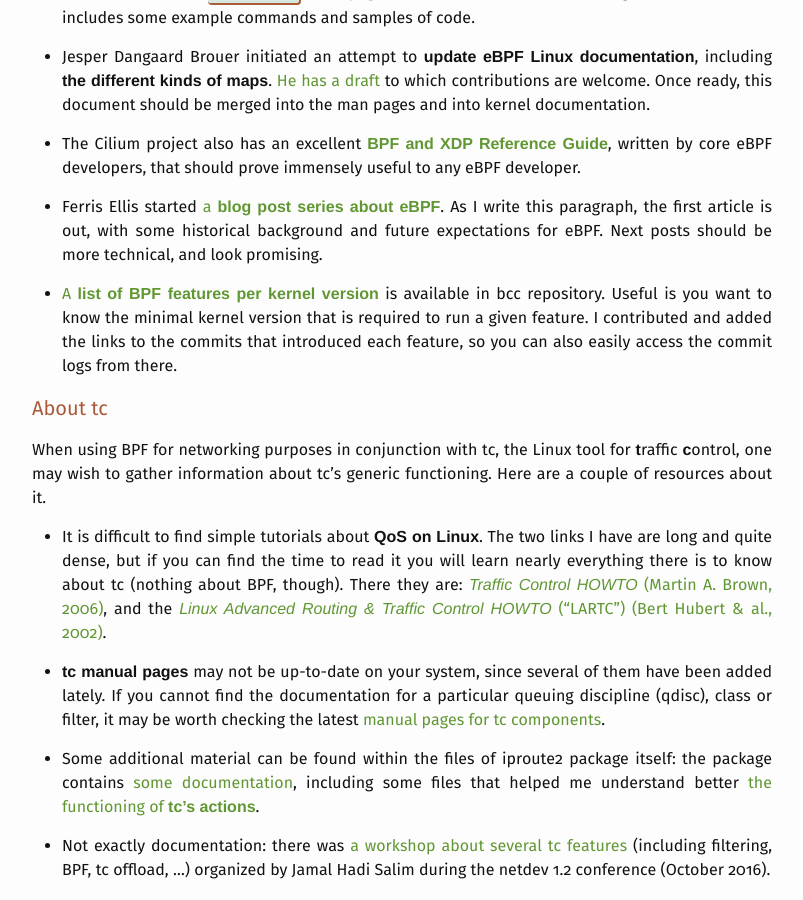
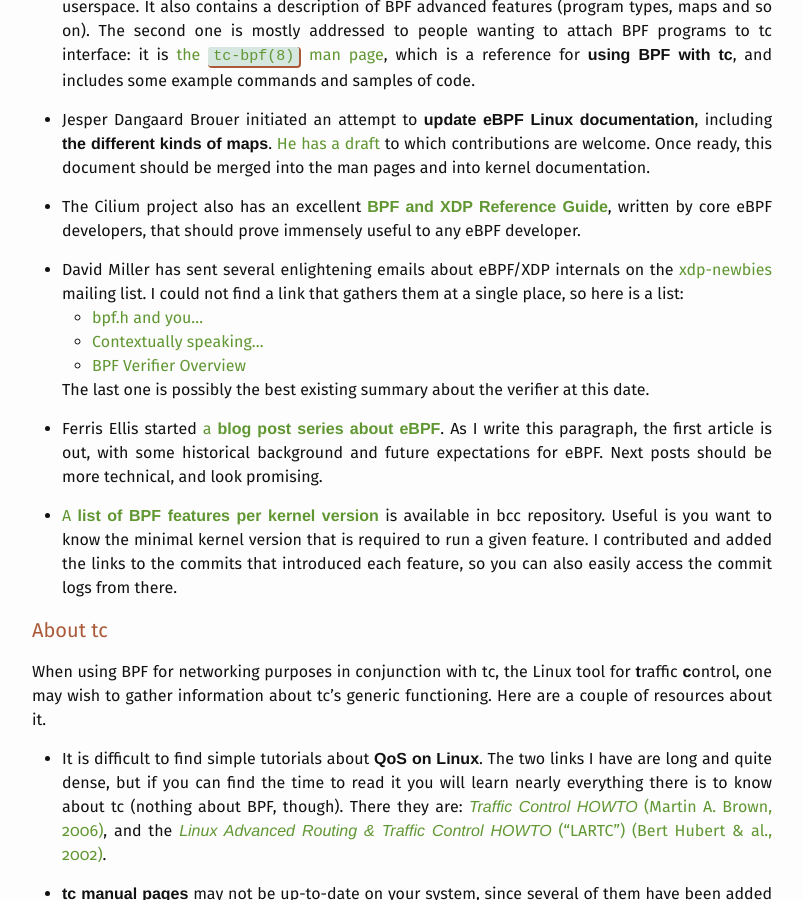
Before and after one commit to qmonnet/whirl-offload, a Jekyll site: the page built from _posts/2016-09-01-dive-into-bpf.md, in a window 1280 px wide and 900 px high, scrolled down 6998 px. Shown: the whole window, without its empty margins (238-1041 px from the left). Built offline with Jekyll 4.4.1, drawn with Linux system fonts in a browser that asks for light colours; some web fonts are replaced; some of the changed text lies outside the part shown.

Commit message:
posts/BPF_resources: add D. Miller's emails, bpftool, Suchakra's slides

```diff
--- a/_posts/2016-09-01-dive-into-bpf.md
+++ b/_posts/2016-09-01-dive-into-bpf.md
@@ -99,6 +99,10 @@
 ### About BPF
 
 Generic presentations about eBPF:
+
+* [The BSD Packet Filter](https://speakerdeck.com/tuxology/the-bsd-packet-filter)
+  (Suchakra Sharma, June 2017): <br />
+  A very nice introduction, mostly about the tracing aspects.
 
 * [_BPF: tracing and more_](http://www.slideshare.net/brendangregg/bpf-tracing-and-more)
   (Brendan Gregg, January 2017):<br />
@@ -419,6 +423,17 @@
   Guide**](http://docs.cilium.io/en/latest/bpf/), written by core eBPF
   developers, that should prove immensely useful to any eBPF developer.
 
+* David Miller has sent several enlightening emails about eBPF/XDP internals on
+  the [xdp-newbies](http://vger.kernel.org/vger-lists.html#xdp-newbies) mailing
+  list. I could not find a link that gathers them at a single place, so here is
+  a list:
+    * [bpf.h and you…](https://www.spinics.net/lists/xdp-newbies/msg00179.html)
+    * [Contextually speaking…](https://www.spinics.net/lists/xdp-newbies/msg00181.html)
+    * [BPF Verifier Overview](https://www.spinics.net/lists/xdp-newbies/msg00185.html)
+
+  The last one is possibly the best existing summary about the verifier at this
+  date.
+
 * Ferris Ellis started
   [a **blog post series about eBPF**](https://ferrisellis.com/tags/ebpf/).
   As I write this paragraph, the first article is out, with some historical
@@ -696,6 +711,11 @@
 Read the comments at the top of the source files to get an overview of their
 usage.
 
+There is also a bpftool program, written by Jakub Kicinski, that can be used to
+interact with eBPF programs and maps from userspace. It is not among the
+sources of the kernel, but you can find it
+[on GitHub](https://github.com/Netronome/bpf-tool).
+
 ### Other interesting chunks
 
 If you are interested the use of less common languages with BPF, bcc contains
```
Also changed, not shown: other parts of _posts/2016-09-01-dive-into-bpf.md (+1 -1 lines).
